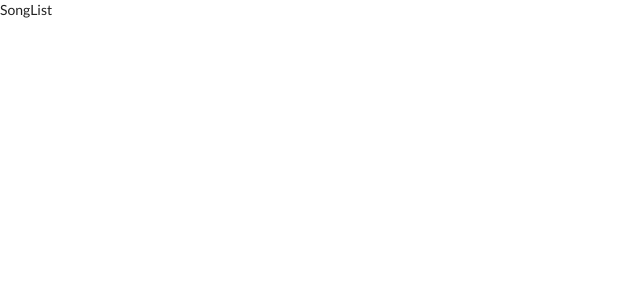
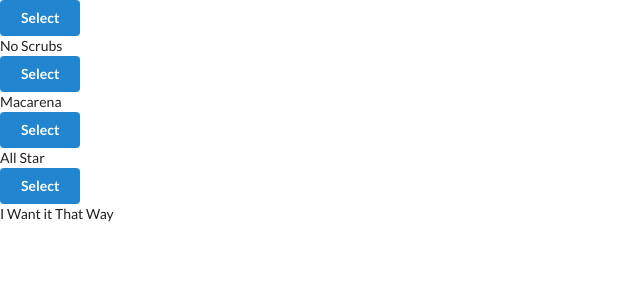
Before and after one commit to ChristinaXT/songs, a React (Create React App) app: page / in a window 1280 px wide. Shown: the top 300 px of the page, without its empty margins (0-640 px from the left). Built offline with nearby package versions, Linux system fonts and the light colour scheme.

Commit message:
added render

```diff
--- a/src/components/SongList.js
+++ b/src/components/SongList.js
@@ -18,7 +18,7 @@ class SongList extends Component {
   }
 
   render() {
-    return <div>SongList</div>;
+    return <div>{this.renderList()}</div>;
   }
 }
 
```
